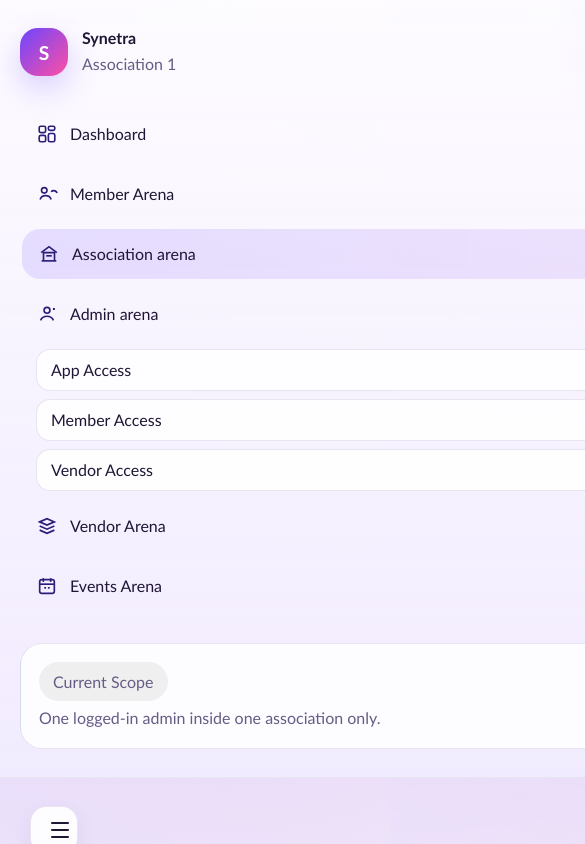
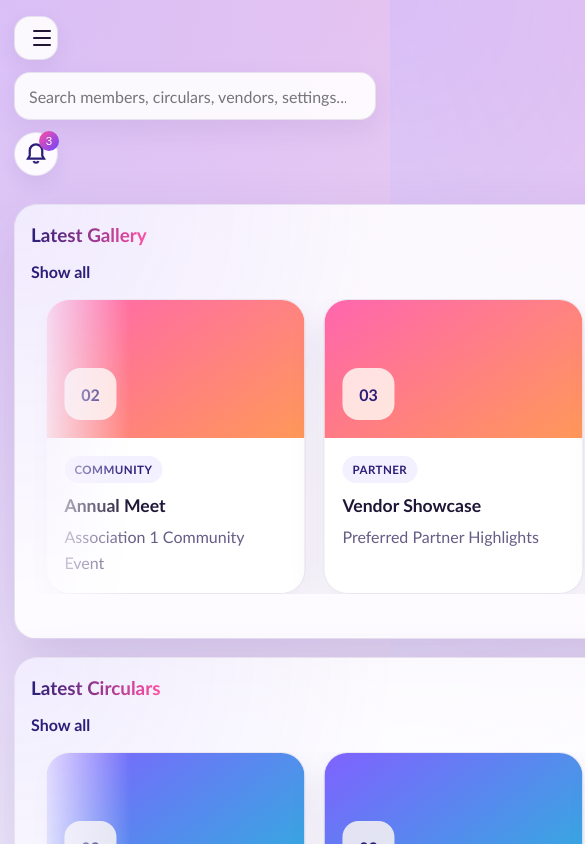
Before and after one commit to ritsman/assoc, a Next.js app in the folder synetra_web/: page / in a window 390 px wide. Shown: the top 844 px of the page, 585 px wide, since content can reach past the window. Built offline with nearby package versions, Linux system fonts and the light colour scheme.

Commit message:
Polish responsive UI flow

```diff
--- a/synetra_web/app/globals.css
+++ b/synetra_web/app/globals.css
@@ -39,6 +39,7 @@ body {
   display: grid;
   grid-template-columns: 280px minmax(0, 1fr);
   min-height: 100vh;
+  position: relative;
   transition: grid-template-columns 220ms ease;
 }
 
@@ -215,8 +216,57 @@ body {
     rgba(255, 255, 255, 0.82);
 }
 
+.sidebar-mobile-account {
+  display: none;
+}
+
+.sidebar-profile-link {
+  display: inline-flex;
+  align-items: center;
+  gap: 14px;
+  padding: 14px 16px;
+  border: 1px solid var(--line);
+  border-radius: 20px;
+  background: rgba(255, 255, 255, 0.9);
+  color: var(--text);
+  text-decoration: none;
+}
+
+.sidebar-profile-copy {
+  display: grid;
+  gap: 2px;
+}
+
+.sidebar-profile-copy strong {
+  font-size: 0.98rem;
+}
+
+.sidebar-profile-copy span {
+  color: var(--muted);
+  font-size: 0.86rem;
+}
+
+.sidebar-logout-link {
+  display: inline-flex;
+  align-items: center;
+  justify-content: center;
+  min-height: 46px;
+  padding: 0 16px;
+  border: 1px solid var(--line);
+  border-radius: 999px;
+  background: rgba(255, 255, 255, 0.9);
+  color: var(--accent-dark);
+  text-decoration: none;
+  font-weight: 700;
+}
+
+.sidebar-backdrop {
+  display: none;
+}
+
 .content-area {
   padding: 28px 30px 40px;
+  min-width: 0;
 }
 
 .topbar {
@@ -251,6 +301,7 @@ body {
 
 .search-wrap {
   width: 100%;
+  min-width: 0;
 }
 
 .search-input {
@@ -268,7 +319,14 @@ body {
 .topbar-actions {
   display: flex;
   align-items: center;
+  justify-content: flex-end;
+  flex-wrap: wrap;
   gap: 14px;
+  min-width: 0;
+}
+
+.topbar-actions > * {
+  flex-shrink: 0;
 }
 
 .icon-chip {
@@ -304,12 +362,16 @@ body {
 }
 
 .top-link {
+  display: inline-flex;
+  align-items: center;
+  justify-content: center;
   white-space: nowrap;
 }
 
 .avatar-link {
   position: relative;
   display: inline-flex;
+  align-items: center;
   text-decoration: none;
 }
 
@@ -1841,15 +1903,58 @@ body {
   }
 
   .sidebar {
+    position: fixed;
+    top: 0;
+    left: 0;
+    bottom: 0;
+    z-index: 40;
+    width: min(82vw, 320px);
+    min-height: 100vh;
     border-right: 0;
-    border-bottom: 1px solid var(--line);
+    border-bottom: 0;
+    border-right: 1px solid var(--line);
+    box-shadow: var(--shadow);
+    overflow-y: auto;
+    visibility: visible;
+    transform: translateX(0);
+    transition: transform 220ms ease, padding 220ms ease;
   }
 
   .sidebar.is-collapsed {
     padding-inline: 20px;
-  }
-
-  .topbar,
+    visibility: hidden;
+    transform: translateX(calc(-100% - 24px));
+  }
+
+  .sidebar-backdrop {
+    display: block;
+    position: fixed;
+    inset: 0;
+    z-index: 30;
+    border: 0;
+    padding: 0;
+    background: rgba(31, 22, 54, 0.16);
+    opacity: 0;
+    pointer-events: none;
+    transition: opacity 220ms ease;
+  }
+
+  .sidebar-backdrop.is-visible {
+    opacity: 1;
+    pointer-events: auto;
+  }
+
+  .sidebar-mobile-account {
+    display: grid;
+    gap: 12px;
+    margin-top: 18px;
+  }
+
+  .topbar-actions .top-link,
+  .topbar-actions .avatar-link {
+    display: none;
+  }
+
   .welcome-hero,
   .panel-topline {
     grid-template-columns: 1fr;
@@ -1880,6 +1985,25 @@ body {
     padding-top: 28px;
   }
 
+  .content-area {
+    padding: 20px 18px 30px;
+  }
+
+  .topbar {
+    grid-template-columns: auto minmax(0, 1fr) auto;
+    align-items: center;
+    gap: 14px;
+    row-gap: 12px;
+  }
+
+  .topbar-actions {
+    grid-column: auto;
+    width: auto;
+    justify-content: flex-end;
+    align-items: center;
+    gap: 12px;
+  }
+
   .hero-copy,
   .hero-panel,
   .panel {
@@ -1896,8 +2020,83 @@ body {
     align-items: flex-start;
   }
 
+  .association-crud-header {
+    padding: 22px 20px;
+  }
+
+  .association-crud-header h2 {
+    font-size: 1.55rem;
+  }
+
+  .association-admin-actions {
+    width: 100%;
+  }
+
+  .association-admin-actions > * {
+    width: 100%;
+  }
+
   .member-record-head {
     grid-template-columns: 1fr;
+  }
+
+  .association-record-topline {
+    align-items: flex-start;
+    flex-wrap: wrap;
+  }
+
+  .association-record-card,
+  .association-empty-state,
+  .member-record-card,
+  .member-table-panel,
+  .admin-access-panel,
+  .profile-panel,
+  .welcome-panel {
+    border-radius: 24px;
+  }
+
+  .member-record-card,
+  .member-table-panel,
+  .admin-access-panel,
+  .profile-panel {
+    padding: 22px 20px;
+  }
+
+  .record-actions {
+    gap: 8px;
+  }
+
+  .record-actions > * {
+    flex: 1 1 180px;
+  }
+
+  .member-table {
+    min-width: 760px;
+  }
+
+  .member-table th,
+  .member-table td {
+    padding: 12px 10px;
+  }
+
+  .admin-access-card {
+    align-items: flex-start;
+  }
+
+  .admin-member-toolbar > * {
+    width: 100%;
+  }
+
+  .admin-member-search {
+    flex-basis: auto;
+  }
+
+  .member-content-grid {
+    grid-template-columns: 1fr;
+  }
+
+  .member-content-controls {
+    grid-template-columns: repeat(2, minmax(0, 1fr));
   }
 
   .profile-page-header,
@@ -1906,7 +2105,262 @@ body {
     align-items: flex-start;
   }
 
+  .profile-page-shell {
+    width: min(100% - 28px, 1240px);
+    padding-top: 24px;
+  }
+
   .association-tabbar {
-    padding-bottom: 12px;
-  }
-}
+    display: grid;
+    grid-template-columns: repeat(auto-fit, minmax(150px, 1fr));
+    overflow: visible;
+    padding: 12px;
+    gap: 10px;
+  }
+
+  .association-tab {
+    width: 100%;
+    min-width: 0;
+    justify-content: center;
+    text-align: center;
+    white-space: normal;
+  }
+
+  .association-header {
+    padding: 24px 22px;
+    gap: 20px;
+  }
+
+  .association-header h1 {
+    line-height: 1.02;
+  }
+
+  .association-header-meta {
+    gap: 14px;
+  }
+
+  .association-dashboard-grid {
+    grid-template-columns: repeat(2, minmax(0, 1fr));
+  }
+
+  .association-featured-stack {
+    gap: 18px;
+  }
+}
+
+@media (max-width: 640px) {
+  .content-area {
+    padding: 16px 14px 24px;
+  }
+
+  .topbar {
+    grid-template-columns: auto minmax(0, 1fr) auto;
+    gap: 12px;
+  }
+
+  .search-wrap {
+    grid-column: auto;
+  }
+
+  .search-input {
+    height: 48px;
+    padding: 0 14px;
+    border-radius: 16px;
+  }
+
+  .topbar-actions {
+    display: flex;
+    justify-content: flex-end;
+    align-items: center;
+    gap: 10px;
+  }
+
+  .association-tabbar {
+    grid-template-columns: 1fr;
+    border-radius: 22px;
+  }
+
+  .association-tab {
+    min-height: 44px;
+    padding: 10px 14px;
+    justify-content: space-between;
+  }
+
+  .association-header {
+    padding: 20px 18px;
+    border-radius: 24px;
+  }
+
+  .association-header h1 {
+    font-size: clamp(1.7rem, 8vw, 2.4rem);
+  }
+
+  .association-header p {
+    font-size: 0.96rem;
+    line-height: 1.6;
+  }
+
+  .association-dashboard-grid {
+    grid-template-columns: 1fr;
+  }
+
+  .city-pill {
+    min-height: 36px;
+    padding: 0 12px;
+    font-size: 0.9rem;
+  }
+
+  .association-crud-header {
+    padding: 18px 16px;
+  }
+
+  .association-crud-header h2 {
+    font-size: 1.35rem;
+  }
+
+  .association-admin-actions > *,
+  .record-actions > * {
+    width: 100%;
+    flex-basis: 100%;
+  }
+
+  .association-record-visual,
+  .member-content-banner {
+    min-height: 126px;
+    padding: 16px;
+  }
+
+  .association-record-copy,
+  .member-content-copy {
+    padding: 16px;
+  }
+
+  .member-record-card,
+  .member-table-panel,
+  .admin-access-panel,
+  .profile-panel,
+  .welcome-panel,
+  .panel {
+    padding: 18px 16px;
+    border-radius: 22px;
+  }
+
+  .member-record-photo,
+  .member-carousel-photo {
+    width: 64px;
+    height: 64px;
+    border-radius: 20px;
+    font-size: 1rem;
+  }
+
+  .member-record-heading strong,
+  .member-carousel-copy strong,
+  .association-record-copy strong,
+  .member-content-copy strong {
+    font-size: 1rem;
+  }
+
+  .member-table {
+    min-width: 640px;
+  }
+
+  .member-table th,
+  .member-table td {
+    padding: 10px 8px;
+    font-size: 0.92rem;
+  }
+
+  .panel-topline h2,
+  .panel-header h2 {
+    font-size: 1.18rem;
+  }
+
+  .admin-access-card {
+    flex-direction: column;
+    gap: 12px;
+  }
+
+  .admin-member-filterbar,
+  .content-member-selector {
+    display: grid;
+    grid-template-columns: 1fr;
+  }
+
+  .admin-member-filter-button,
+  .content-member-chip {
+    width: 100%;
+    justify-content: center;
+    text-align: center;
+  }
+
+  .member-content-controls,
+  .profile-form-grid,
+  .profile-grid-secondary {
+    grid-template-columns: 1fr;
+  }
+
+  .profile-avatar-wrap {
+    width: 132px;
+    height: 132px;
+    border-radius: 30px;
+  }
+
+  .profile-avatar-placeholder,
+  .profile-avatar-image {
+    width: 112px;
+    height: 112px;
+    border-radius: 24px;
+  }
+
+  .profile-avatar-placeholder {
+    font-size: 1.9rem;
+  }
+
+  .icon-button,
+  .icon-chip {
+    width: 44px;
+    height: 44px;
+  }
+
+  .icon-button span {
+    margin-left: 12px;
+  }
+
+  .avatar-circle {
+    width: 42px;
+    height: 42px;
+  }
+
+  .avatar-edit-badge {
+    right: -6px;
+    bottom: -3px;
+  }
+
+  .top-link {
+    min-height: 42px;
+    padding: 0 14px;
+    border: 1px solid var(--line);
+    border-radius: 999px;
+    background: rgba(255, 255, 255, 0.82);
+  }
+
+  .avatar-link {
+    justify-self: start;
+  }
+}
+
+@media (max-width: 420px) {
+  .topbar {
+    grid-template-columns: 1fr;
+  }
+
+  .topbar .icon-button,
+  .topbar .search-wrap,
+  .topbar-actions {
+    grid-column: 1;
+  }
+
+  .topbar-actions {
+    justify-content: flex-start;
+  }
+}
--- a/synetra_web/app/page.js
+++ b/synetra_web/app/page.js
@@ -1,7 +1,7 @@
 "use client";
 
 import Link from "next/link";
-import { useState } from "react";
+import { useEffect, useState } from "react";
 
 const navSections = [
   {
@@ -2616,6 +2616,7 @@ function AdminVendorAccessPanel({
 
 export default function HomePage() {
   const [isSidebarOpen, setIsSidebarOpen] = useState(true);
+  const [isMobileViewport, setIsMobileViewport] = useState(false);
   const [activeSection, setActiveSection] = useState("Association arena");
   const [activeAssociationTab, setActiveAssociationTab] = useState("Profile");
   const [activeFinanceTab, setActiveFinanceTab] = useState("Income");
@@ -2625,7 +2626,7 @@ export default function HomePage() {
   const [financeStatementDateTo, setFinanceStatementDateTo] = useState("");
   const [activeMemberTab, setActiveMemberTab] = useState("All Members");
   const [activeVendorTab, setActiveVendorTab] = useState("Registration");
-  const [isAdminAccessOpen, setIsAdminAccessOpen] = useState(true);
+  const [isAdminAccessOpen, setIsAdminAccessOpen] = useState(false);
   const [activeAdminAccessSection, setActiveAdminAccessSection] = useState("App Access");
   const [appPermissions, setAppPermissions] = useState({
     approveMembersLogin: true,
@@ -2720,6 +2721,21 @@ export default function HomePage() {
   const isAssociationAdmin = true;
   const isMemberAdmin = true;
 
+  useEffect(() => {
+    const mediaQuery = window.matchMedia("(max-width: 900px)");
+
+    const syncSidebarViewportState = (event) => {
+      const isMobile = event.matches;
+      setIsMobileViewport(isMobile);
+      setIsSidebarOpen(!isMobile);
+    };
+
+    syncSidebarViewportState(mediaQuery);
+    mediaQuery.addEventListener("change", syncSidebarViewportState);
+
+    return () => mediaQuery.removeEventListener("change", syncSidebarViewportState);
+  }, []);
+
   const filteredFinanceStatementEntries = financeStatementEntries.filter((entry) => {
     const matchesType = !financeStatementFilterType || entry.entryType === financeStatementFilterType || entry.direction === financeStatementFilterType;
     const matchesFrom = !financeStatementDateFrom || entry.date >= financeStatementDateFrom;
@@ -3164,7 +3180,28 @@ export default function HomePage() {
           <span className="mini-label">Current Scope</span>
           <p>One logged-in admin inside one association only.</p>
         </div>
+
+        <div className={`sidebar-mobile-account ${isSidebarOpen ? "" : "is-hidden"}`}>
+          <Link className="sidebar-profile-link" href="/profile" aria-label="Open profile settings">
+            <span className="avatar-circle">AU</span>
+            <span className="sidebar-profile-copy">
+              <strong>My Profile</strong>
+              <span>Edit personal details</span>
+            </span>
+          </Link>
+
+          <Link className="sidebar-logout-link" href="#">
+            Logout
+          </Link>
+        </div>
       </aside>
+
+      <button
+        type="button"
+        className={`sidebar-backdrop ${isSidebarOpen && isMobileViewport ? "is-visible" : ""}`}
+        aria-label="Close sidebar"
+        onClick={() => setIsSidebarOpen(false)}
+      />
 
       <section className="content-area">
         <header className="topbar">
@@ -3190,7 +3227,12 @@ export default function HomePage() {
 
           <div className="topbar-actions">
             <button className="icon-chip" type="button" aria-label="Unread notifications">
-              <span className="icon-chip-symbol">!</span>
+              <span className="icon-chip-symbol" aria-hidden="true">
+                <svg viewBox="0 0 24 24" fill="none" stroke="currentColor" strokeWidth="1.8">
+                  <path d="M7 10a5 5 0 1 1 10 0v4.2l1.4 2.3H5.6L7 14.2V10Z" />
+                  <path d="M10 18.5a2.2 2.2 0 0 0 4 0" />
+                </svg>
+              </span>
               <span className="icon-chip-count">3</span>
             </button>
 
```
